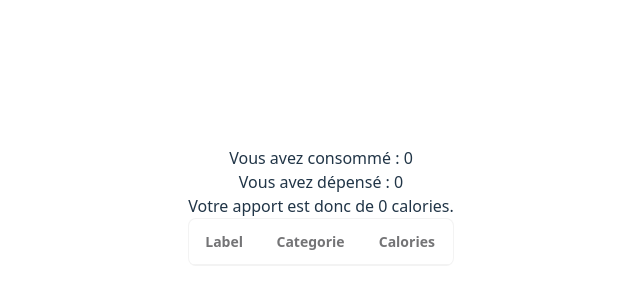
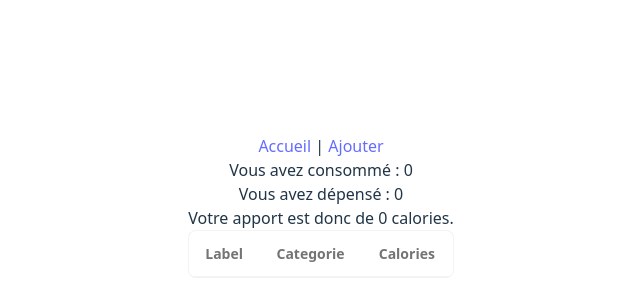
Before and after one commit to Aedery16-11/calculateur-calories-react, a React (Vite) app in the folder web/: page / in a window 1280 px wide. Shown: the part 194-494 px from the top of the page, without its empty margins (319-959 px from the left). Built offline with nearby package versions, Linux system fonts and the light colour scheme.

Commit message:
Ajout de la navigation

```diff
--- a/web/src/App.tsx
+++ b/web/src/App.tsx
@@ -12,6 +12,9 @@ function App() {
   return (
     <CaloriesProvider>
       <BrowserRouter>
+        <nav>
+          <Link to="/">Accueil</Link> | <Link to="/add">Ajouter</Link>
+        </nav>
         <Routes>
           <Route path='/' element={<><TotalCalory /> <ListCalory /></>} />
           <Route path='/add' element={<CaloryForm />} />
```
